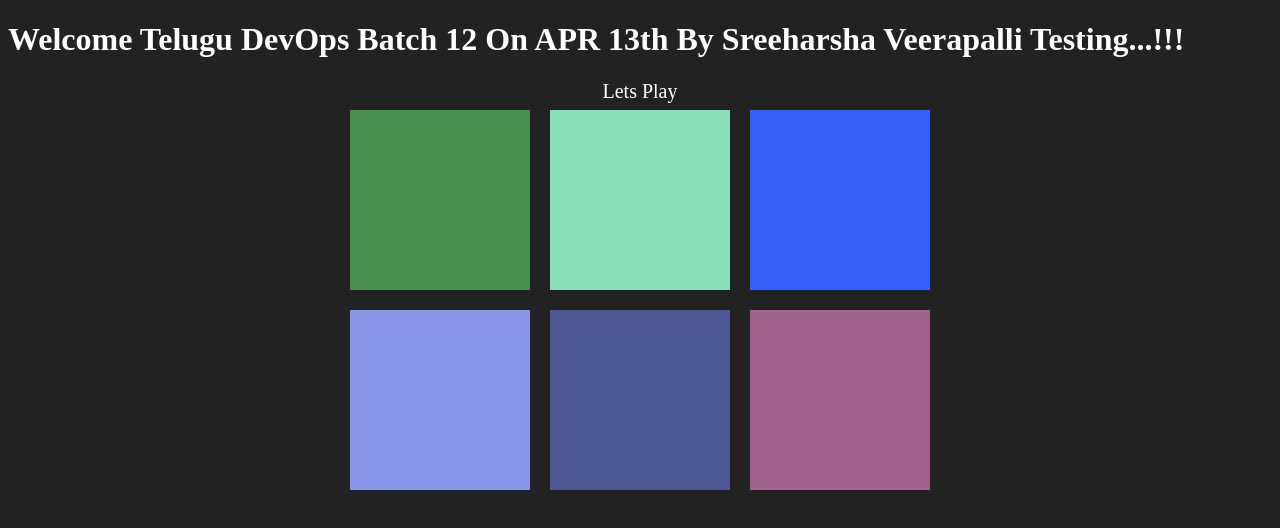
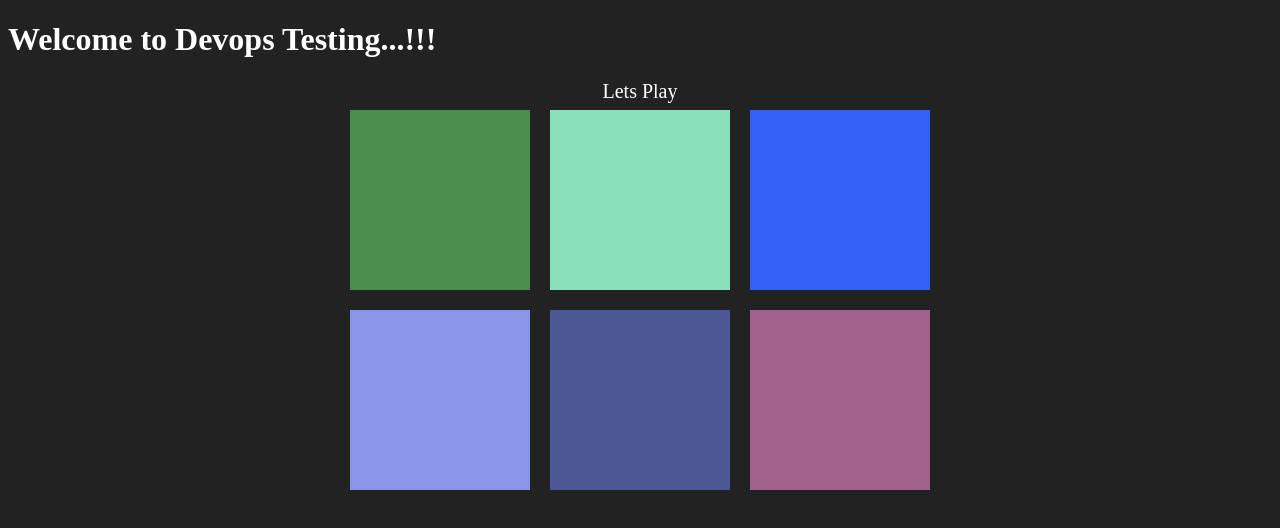
Before and after one commit to lavanyaportal/dockerNginxProject, a plain HTML site: page index.html in a window 1280 px wide. Drawn offline with Linux system fonts and the light colour scheme.

Commit message:
Update index.html

```diff
--- a/index.html
+++ b/index.html
@@ -8,7 +8,7 @@
 	<title>Color Game</title>
 </head>
 <body>
-	<h1>Welcome Telugu DevOps Batch 12 On APR 13th By Sreeharsha Veerapalli Testing...!!!</h1>
+	<h1>Welcome to Devops Testing...!!!</h1>
 	<div id="smallcont">
 		<div></div>
 		<div id="try1">Lets Play</div>
```
